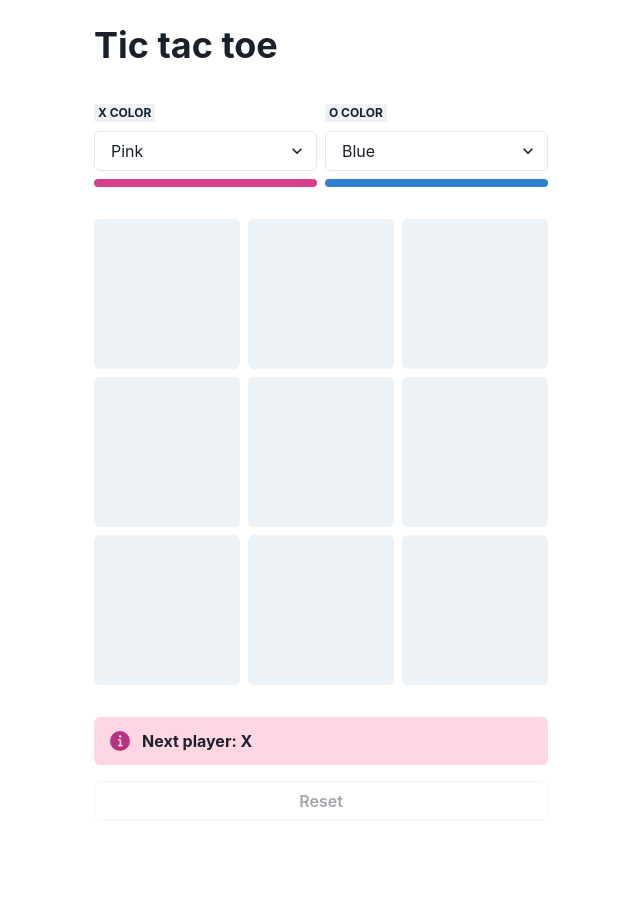
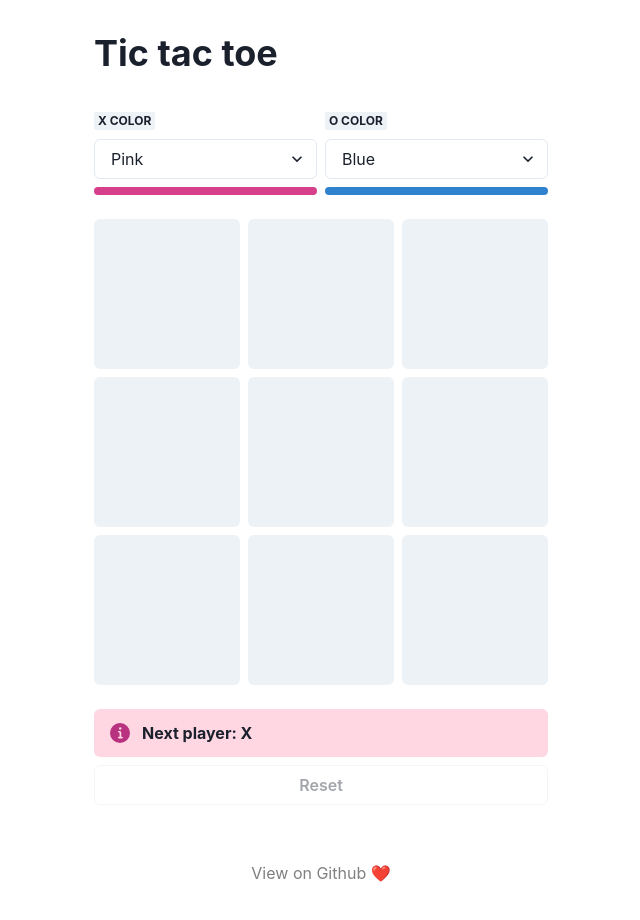
Before and after one commit to marklynskey/tic-tac-toe, a React (Create React App) app: page / in a window 1280 px wide. Shown: the top 920 px of the page, without its empty margins (319-959 px from the left). Before the commit the page ends 845 px from the top, so only its background shows below. Built offline with nearby package versions, Linux system fonts and the light colour scheme.

Commit message:
add footer and refactor layout

```diff
--- a/src/Game.jsx
+++ b/src/Game.jsx
@@ -2,10 +2,10 @@ import Board from "./components/Board/Board";
 import ColorPicker from "./components/ColorPicker/ColorPicker";
 import Status from "./components/Status/Status";
 import calculateWinner from "./utils/calculateWinner";
-import { Button, Center, Heading, Stack } from "@chakra-ui/react";
+import { Button, Stack } from "@chakra-ui/react";
 import { useState } from "react";
 
-const Game = () => {
+const Game = ({ as }) => {
   const [history, setHistory] = useState([{ squares: Array(9).fill(null) }]);
   const [stepNumber, setStepNumber] = useState(0);
   const [xIsNext, setxIsNext] = useState(true);
@@ -41,9 +41,7 @@ const Game = () => {
   };
 
   return (
-    <Center>
-      <Stack w={454} spacing={8} m={6}>
-        <Heading>Tic tac toe</Heading>
+    <Stack spacing={6} as={as}>
       <Stack direction="row" spacing={2}>
         <ColorPicker
           label="X color"
@@ -61,7 +59,7 @@ const Game = () => {
         onClick={(index) => handleClick(index)}
         colors={{ o: oColor, x: xColor }}
       />
-        <Stack spacing={4}>
+      <Stack spacing={2}>
         <Status
           winner={winner}
           xIsNext={xIsNext}
@@ -77,7 +75,6 @@ const Game = () => {
         </Button>
       </Stack>
     </Stack>
-    </Center>
   );
 };
 
--- /dev/null
+++ b/src/components/Footer/Footer.jsx
@@ -0,0 +1,17 @@
+import { Center, Link } from "@chakra-ui/react";
+
+const Footer = () => (
+  <Center as="footer">
+    <Link
+      href="https://github.com/marklynskey/tic-tac-toe"
+      target="_blank"
+      mt={6}
+      mb={6}
+      color="gray"
+    >
+      View on Github ❤️
+    </Link>
+  </Center>
+);
+
+export default Footer;
--- a/src/index.jsx
+++ b/src/index.jsx
@@ -1,11 +1,18 @@
 import ReactDOM from "react-dom/client";
+import Footer from "./components/Footer/Footer";
 import Game from "./Game";
-import { ChakraProvider } from "@chakra-ui/react";
+import { Center, ChakraProvider, Heading, Stack } from "@chakra-ui/react";
 
 const root = ReactDOM.createRoot(document.getElementById("root"));
 
 root.render(
   <ChakraProvider>
-    <Game />
+    <Center>
+      <Stack w={454} spacing={8} mt={8} mb={8}>
+        <Heading as="h1">Tic tac toe</Heading>
+        <Game as="main" />
+        <Footer />
+      </Stack>
+    </Center>
   </ChakraProvider>
 );
```
Also changed, not shown: 1 other file (tests, documents, lock files or other folders). Lines whose indentation alone changed are shown as unchanged.
